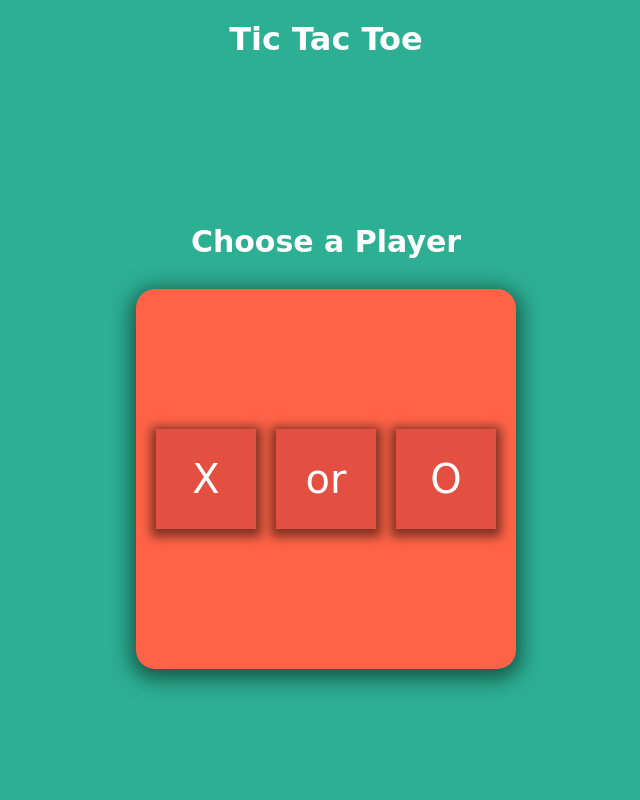
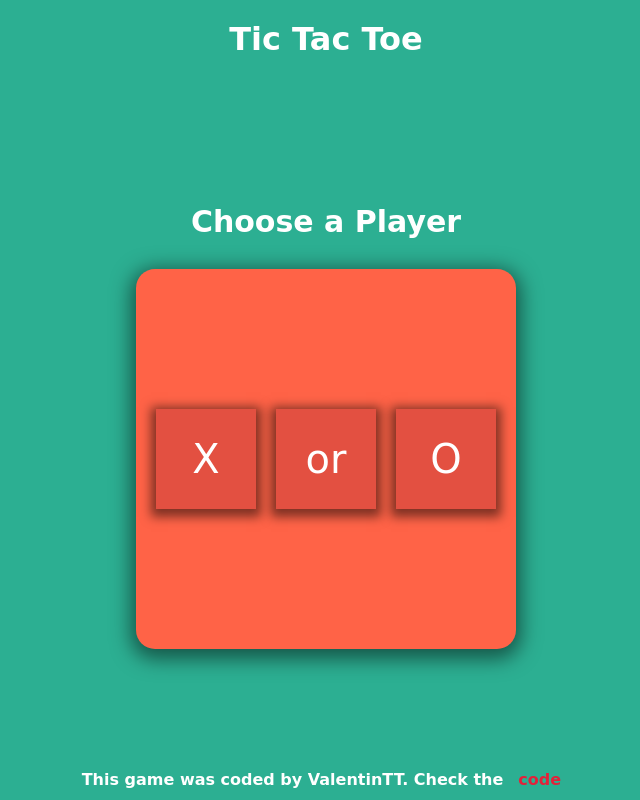
Before and after one commit to ValentinTT/TicTacToe, a plain HTML site: page index.html in a window 1280 px wide. Shown: the whole page, without its empty margins (314-954 px from the left). Drawn offline with nearby package versions, Linux system fonts and the light colour scheme; a web font is replaced by a local one.

Commit message:
Footer added
It was added a footer with a link to the github repository

```diff
--- a/index.html
+++ b/index.html
@@ -57,6 +57,9 @@
             </a>
         </div>
     </section>
+    <footer>
+        <h1>This game was coded by ValentinTT. Check the <a href="https://github.com/ValentinTapiaTorti/TicTacToe" target="_blank">code</a></h1>
+    </footer>
 
 
     <script src="https://ajax.googleapis.com/ajax/libs/jquery/3.2.1/jquery.min.js"></script>
--- a/scss/myStyle.scss
+++ b/scss/myStyle.scss
@@ -20,8 +20,8 @@ body {
     margin: 0;
     display: grid;
     grid-template-columns: 1fr;
-    grid-auto-rows: auto 1fr;
-    grid-area: "header" "game";
+    grid-auto-rows: auto 1fr auto;
+    grid-area: "header" "game" "footer";
     font-family: 'Coiny', cursive;
     font-family: 'Goblin One', cursive;
 }
@@ -219,6 +219,56 @@ header {
     }
 }
 
+footer {
+    grid-area: "footer";
+    display: flex;
+    justify-content: center;
+    align-items: center;
+    margin: 0 15px;
+    h1 {
+        color: $txt-color;
+        font-size: 16px;
+        text-align: center;
+        a {
+            color: #E2223A;
+            text-decoration: none;
+            transition: color 1s;
+            &::before,
+            &::after {
+                display: inline-block;
+                opacity: 0;
+                -webkit-transition: -webkit-transform 0.2s, opacity 0.2s;
+                -moz-transition: -moz-transform 0.2s, opacity 0.2s;
+                transition: transform 0.2s, opacity 0.2s;
+            }
+            &::before {
+                margin-right: 2px;
+                content: '[';
+                -webkit-transform: translateX(5px);
+                -moz-transform: translateX(5px);
+                transform: translateX(5px);
+            }
+            &::after {
+                margin-left: 2px;
+                content: ']';
+                -webkit-transform: translateX(-5px);
+                -moz-transform: translateX(-5px);
+                transform: translateX(-5px);
+            }
+            &:hover,
+            &:focus {
+                &::before,
+                &::after {
+                    opacity: 1;
+                    -webkit-transform: translateX(0px);
+                    -moz-transform: translateX(0px);
+                    transform: translateX(0px);
+                }
+            }
+        }
+    }
+}
+
 //Placeholders
 %cellSide {
     position: absolute;
```
Also changed, not shown: css/myStyle.min.css, 1 other file.
